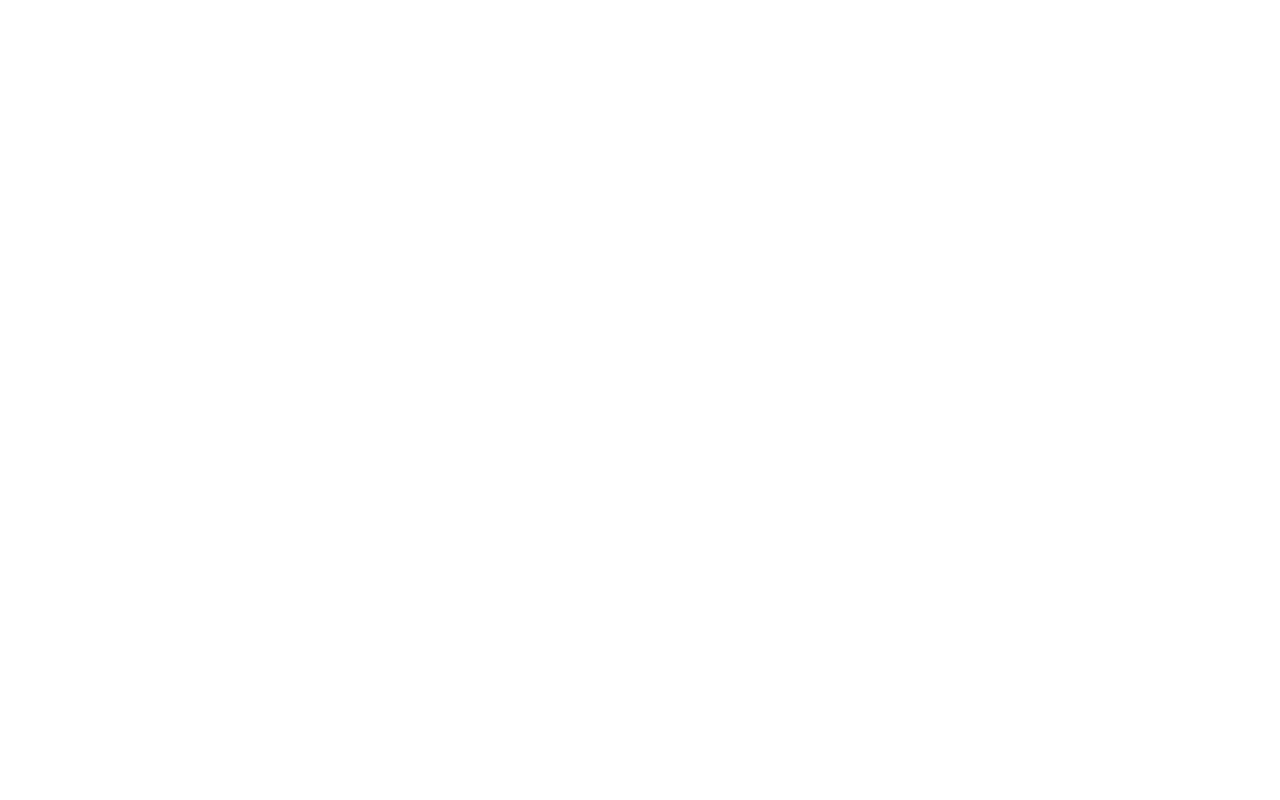
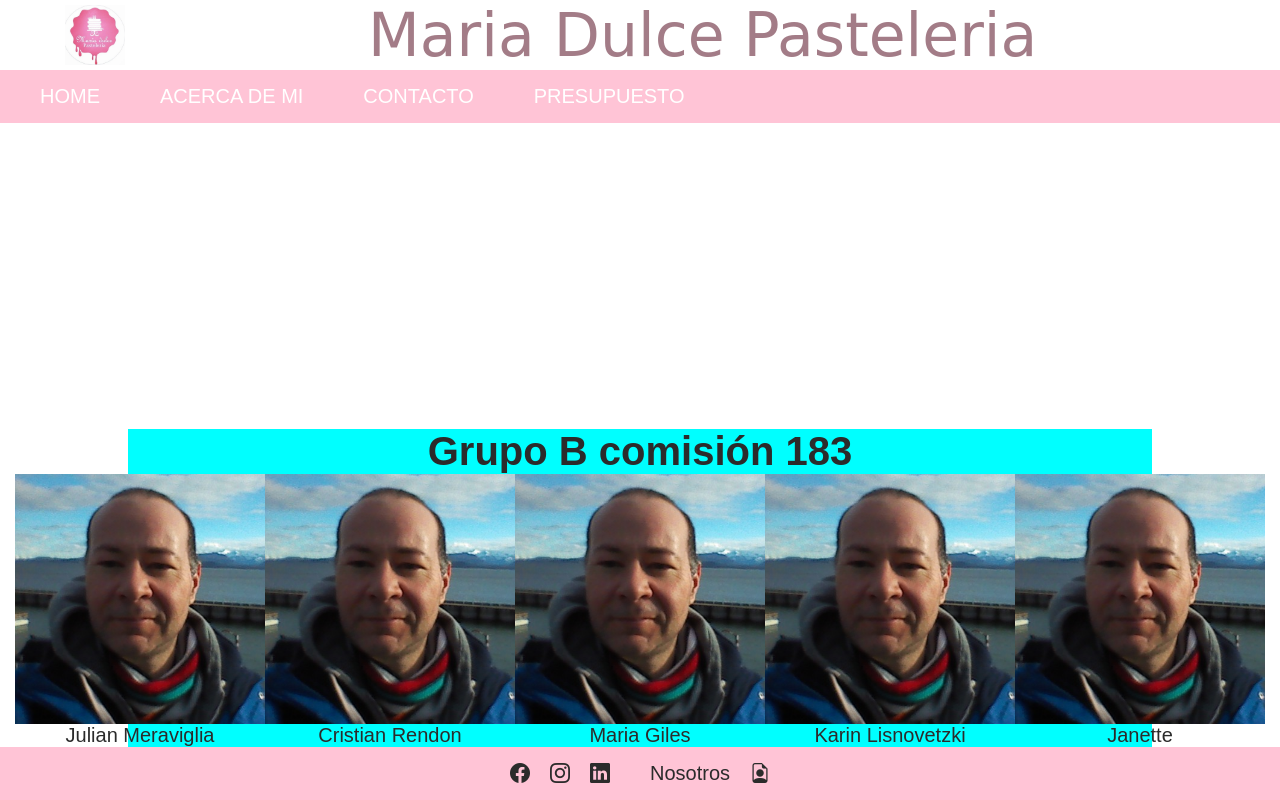
Before and after one commit to Mariuchi123/TP-Integrador-Comision-183-Grupo-B, a plain HTML site: page nosotros cristian/nosotros.html in a window 1280 px wide. Drawn offline with nearby package versions, Linux system fonts and the light colour scheme; a web font is replaced by a local one.

Commit message:
Pagina de nosotros falta terminar css y las fots del equipo

```diff
--- a/nosotros cristian/nosotros.css
+++ b/nosotros cristian/nosotros.css
@@ -0,0 +1,26 @@
+.contenedor-nosotros{
+  display: flex;
+  flex-direction: column;
+  align-items: center;
+  width: 80vw;
+  background-color: aqua;
+}
+.titulo-nosotros {
+  display: flex;
+  font-size: 4rem;
+}
+.contenedor-tarjetas {
+  display: flex;
+}
+.tarjeta {
+  display: flex;
+  align-items: center;
+  flex-direction: column;
+}
+.imagen-nosotros {
+  width: 250px;
+  height: 250px;
+}
+.nombreapellido-nosotros {
+  font-size: 2rem;
+}
--- a/nosotros cristian/nosotros.html
+++ b/nosotros cristian/nosotros.html
@@ -1,12 +1,110 @@
 <!DOCTYPE html>
 <html lang="en">
-<head>
-  <meta charset="UTF-8">
-  <meta http-equiv="X-UA-Compatible" content="IE=edge">
-  <meta name="viewport" content="width=device-width, initial-scale=1.0">
-  <title>Document</title>
-</head>
-<body>
+  <head>
+    <meta charset="UTF-8" />
+    <meta name="viewport" content="width=device-width, initial-scale=1.0" />
+    <meta http-equiv="X-UA-Compatible" content="ie=edge" />
+    <meta name="Keywords" content="pasteles, pastelería, tortas, postres">
+    <meta name="description" content="María dulce pasteleria es un emprendimiento en el que el principal ingrediente de preparación es el amor">
+    <link rel="icon" href="img/logo.ico" type="image/x-icon">
+    <title>TP integrador grupo B</title>
+    <meta name="description"content="Pagina web de emprendimiento de reposteria"/>
 
-</body>
+    <link rel="preconnect" href="https://fonts.googleapis.com" />
+    <link rel="preconnect" href="https://fonts.gstatic.com" crossorigin />
+    <link
+      href="https://fonts.googleapis.com/css2?family=Rosario:wght@700&display=swap"
+      rel="stylesheet"
+    />
+    <link rel="preconnect" href="https://fonts.googleapis.com" />
+    <link rel="preconnect" href="https://fonts.gstatic.com" crossorigin />
+    <link
+      href="https://fonts.googleapis.com/css2?family=Rosario:wght@700&family=Rouge+Script&display=swap"
+      rel="stylesheet"
+    />
+    <link
+      rel="stylesheet"
+      href="https://cdn.jsdelivr.net/npm/bootstrap-icons@1.10.3/font/bootstrap-icons.css"
+    />
+    <link rel="stylesheet" href="../styles.css" />
+    <link rel="stylesheet" href="nosotros.css" />
+
+  </head>
+
+  <body>
+    <nav class="navbar">
+      <section class="seccion-nombre">
+        <img class="logo" src="../imagenes/logo.jpg" alt="logo" />
+        <p class="nombre">Maria Dulce Pasteleria</p>
+      </section>
+
+      <ul id="navbar-menu" class="navbar-menu">
+        <li><a href="index.html">HOME</a></li>
+        <li><a href="#">ACERCA DE MI</a></li>
+        <li><a href="contacto/contacto.html">CONTACTO</a></li>
+        <li><a href="presupuestoJulian/presupuesto.html">PRESUPUESTO</a></li>
+      </ul>
+    </nav>
+    <div class="contenedor-nosotros">
+    <h1 class="titulo-nosotros">Grupo B comisión 183</h1>
+    <div class="contenedor-tarjetas">
+      <div class="tarjeta" id="tarjeta1">
+        <img class="imagen-nosotros" src="../imagenes/equipo/70910491_265686191106134_5379086697746500114_n (1).jpg" alt="Julian Meraviglia">
+        <p class="nombreapellido-nosotros">Julian Meraviglia</p>
+      </div>
+      <div class="contenedor-tarjetas">
+        <div class="tarjeta" id="tarjeta2">
+          <img class="imagen-nosotros" src="../imagenes/equipo/70910491_265686191106134_5379086697746500114_n (1).jpg" alt="Cristian Rendon">
+          <p class="nombreapellido-nosotros">Cristian Rendon</p>
+        </div>
+
+        <div class="tarjeta" id="tarjeta3">
+            <img class="imagen-nosotros" src="../imagenes/equipo/70910491_265686191106134_5379086697746500114_n (1).jpg" alt="Maria Giles">
+            <p class="nombreapellido-nosotros">Maria Giles</p>
+          </div>
+
+            <div class="tarjeta" id="tarjeta4">
+              <img class="imagen-nosotros" src="../imagenes/equipo/70910491_265686191106134_5379086697746500114_n (1).jpg" alt="Karin Lisnovetzki">
+              <p class="nombreapellido-nosotros">Karin Lisnovetzki</p>
+            </div>
+
+              <div class="tarjeta" id="tarjeta5">
+                <img class="imagen-nosotros" src="../imagenes/equipo/70910491_265686191106134_5379086697746500114_n (1).jpg" alt="Julian Meraviglia">
+                <p class="nombreapellido-nosotros">Janette </p>
+              </div>
+
+    </div>
+    </div>
+    <footer class="contenedor-footer">
+      <section class="redes-footer">
+        <a
+          class="redes-footer-link"
+          href="https://www.facebook.com/people/Maria-Dulce-Tortas/100059997801663/"
+          target="_blank"
+        >
+          <i class="bi bi-facebook"></i>
+        </a>
+        <a
+          class="redes-footer-link"
+          href="https://www.instagram.com/mariadulcepasteleria/?hl=en"
+          target="_blank"
+        >
+          <i class="bi bi-instagram"></i>
+        </a>
+        <a
+          class="redes-footer-link"
+          href="https://www.linkedin.com/in/maria-dulce-tortas-b12662261/?originalSubdomain=ar"
+          target="_blank"
+        >
+          <i class="bi bi-linkedin"></i>
+        </a>
+      </section>
+      <section class="nosotros-footer">
+        <p class="nosotros-texto">Nosotros</p>
+        <a class="nosotros-link" href="#"
+          ><i class="bi bi-file-earmark-person"></i
+        ></a>
+      </section>
+    </footer>
+  </body>
 </html>
```
Also changed, not shown: imagenes/equipo/70910491_265686191106134_5379086697746500114_n (1).jpg (added), nosotros cristian/img/logo.ico (added).
